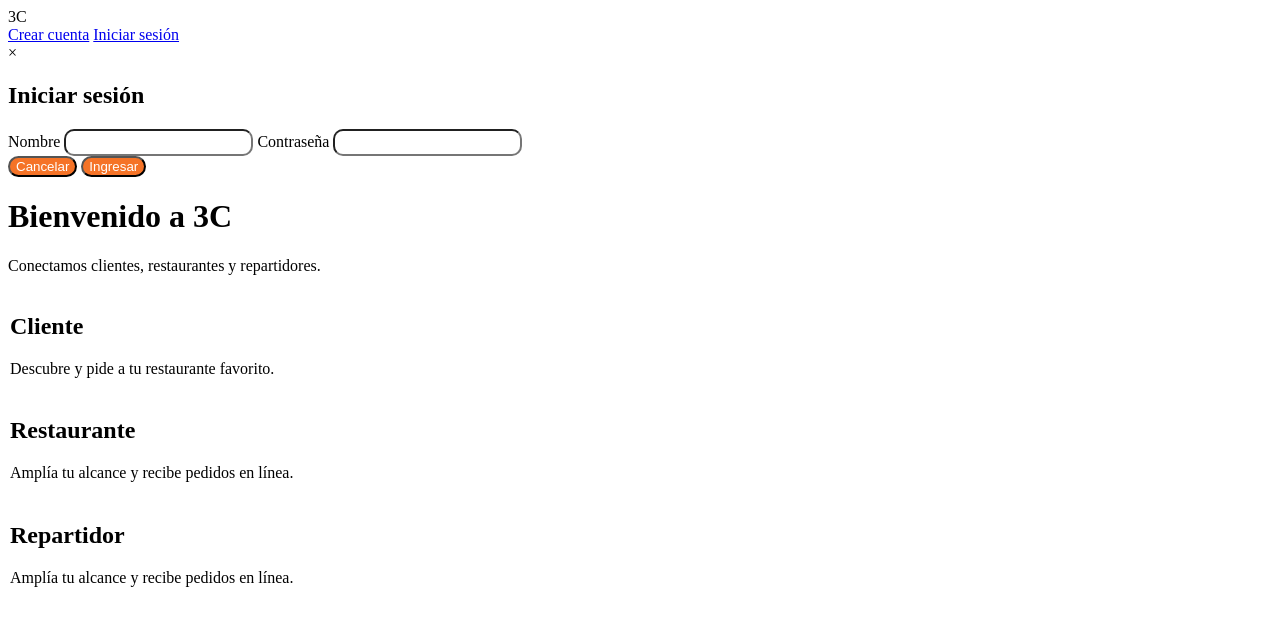
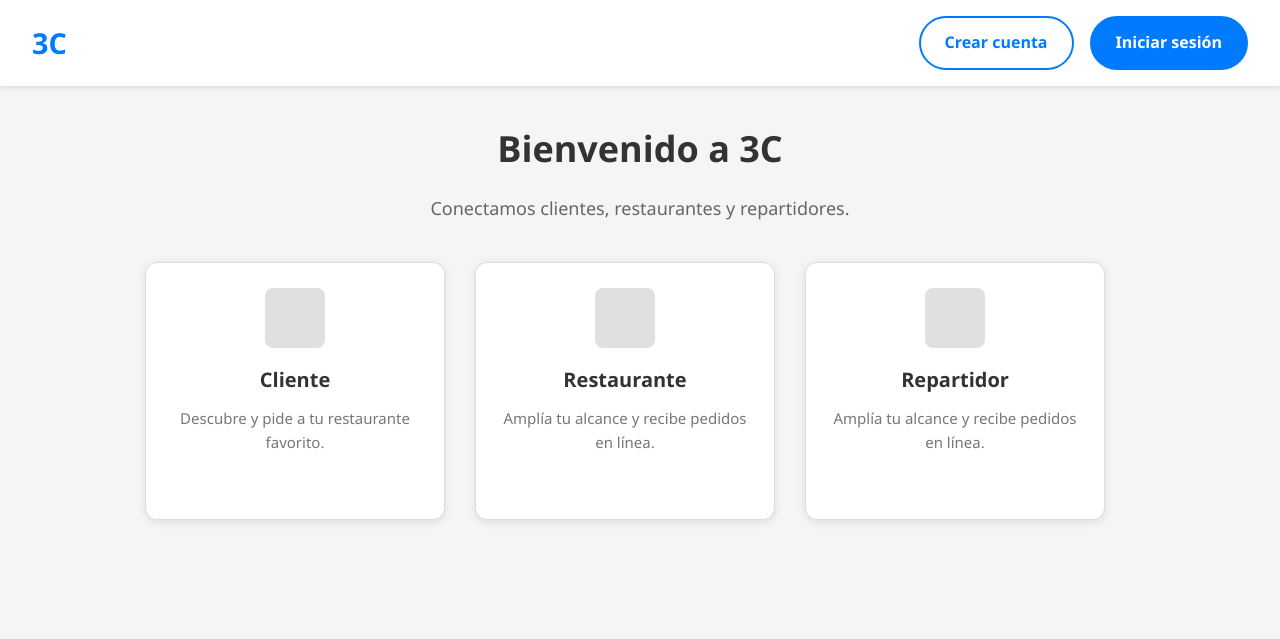
Before and after one commit to WraithLion/3C-Compra-tu-Comida-con-Comodidad, a Django app: page / in a window 1280 px wide. Shown: the top 639 px of the page. Run offline with Django 5.2, Linux system fonts and the light colour scheme.

Commit message:
Creación de sitios para repartidor y cliente

```diff
--- a/sitio_3C/static/css/styles.css
+++ b/sitio_3C/static/css/styles.css
@@ -1,59 +1,238 @@
-html,body{
-    box-sizing:border-box
+* {
+  margin: 0;
+  padding: 0;
+  box-sizing: border-box;
 }
 
-.container{
-display:grid;
-gap:1em;
+body {
+  font-family: 'Segoe UI', sans-serif;
+  background-color: #f5f5f5;
+  color: #333;
+  line-height: 1.6;
 }
 
-.panel{
-box-sizing:border-box;
-padding:2px 2px;
-border-radius:20px;
+.main-header {
+    display: flex;
+    justify-content: space-between;
+    align-items: center;
+    padding: 1rem 2rem;
+    background-color: white;
+    box-shadow: 0 2px 5px rgba(0,0,0,0.1);
+    position: fixed;
+    width: 100%;
+    top: 0;
+    z-index: 1000;
 }
 
-.card{
-box-sizing:border-box;
-padding:2px 2px;
-border-radius:20px;
+.brand {
+    font-size: 1.8rem;
+    font-weight: bold;
+    color: #007bff; /* Color azul para "3C" */
 }
 
-.metrics{
-display:grid;
-}
-.hidden{
-    visibility: hidden;
-}
-/* Estilizando el formulario */
-
-/* Formato a los campos de entrada */
-input{
-    padding:4px 4px;
-    box-sizing:border-box;
-    border-radius:10px;
-    color:#180501;
+.nav-menu {
+    display: flex;
+    gap: 1rem;
 }
 
-/* Estilo cuando un campo es seleccionado */
-
-input:focus-visible{
-padding:3px 3px;
-box-sizing:border-box;
-border-radius:10px;
-color:#180501;
+.nav-link {
+    color: #007bff;
+    text-decoration: none;
+    padding: 0.75rem 1.5rem;
+    border: 2px solid #007bff;
+    border-radius: 50px;
+    font-weight: 600;
+    transition: all 0.3s ease;
 }
 
-/* Formato para los botones */
-
-button{
-border-radius:20px;
-color:white;
-background-color:#F57327;
+.nav-link:hover {
+    background-color: #007bff;
+    color: white;
 }
 
-/* Estilo al pasar encima del boton */
+.nav-link.active {
+    background-color: #007bff;
+    color: white;
+}
 
-button:hover{
-background-color:#27A9F5;
+/* Sección principal */
+.welcome-section {
+  padding: 120px 40px;
+  text-align: center;
 }
+
+.welcome-section h1 {
+  font-size: 36px;
+  margin-bottom: 16px;
+}
+
+.welcome-section p {
+  color: #666;
+  font-size: 18px;
+  margin-bottom: 40px;
+}
+
+/* Tarjetas en fila horizontal (desktop) */
+.role-cards {
+  display: flex;
+  justify-content: center;
+  gap: 30px;
+  max-width: 1200px;
+  margin: 0 auto;
+}
+
+.card {
+  flex: 1;
+  max-width: 300px;
+  background-color: white;
+  border: 1px solid #ddd;
+  border-radius: 12px;
+  padding: 25px;
+  text-align: center;
+  box-shadow: 0 2px 8px rgba(0,0,0,0.1);
+  transition: transform 0.2s;
+}
+
+.card:hover {
+  transform: translateY(-4px);
+}
+
+.card.selected {
+  border: 2px solid #4a90e2;
+  background-color: #f0f8ff;
+}
+
+.placeholder-image {
+  width: 60px;
+  height: 60px;
+  background-color: #e0e0e0;
+  border-radius: 8px;
+  margin: 0 auto 16px;
+  display: block;
+}
+
+.card h2 {
+  font-size: 20px;
+  margin-bottom: 10px;
+}
+
+.card p {
+  font-size: 15px;
+  color: #777;
+}
+
+
+/* MODAL PARA INICIAR SESION Y CREAR CUENTA IH */
+
+/* Estilo del modal (fondo oscuro) */
+.modal {
+  display: none;
+  position: fixed;
+  z-index: 1000;
+  left: 0;
+  top: 0;
+  width: 100%;
+  height: 100%;
+  background-color: rgba(0,0,0,0.5);
+  align-items: center;
+  justify-content: center;
+}
+
+/* Contenido del modal */
+/* Estilo del modal */
+.modal {
+  display: none;
+  position: fixed;
+  z-index: 1000;
+  left: 0;
+  top: 0;
+  width: 100%;
+  height: 100%;
+  background-color: rgba(0,0,0,0.5);
+  align-items: center;
+  justify-content: center;
+}
+
+/* Contenido del modal */
+.modal-content {
+  background-color: white;
+  padding: 30px;
+  border-radius: 12px;
+  width: 90%;
+  max-width: 400px;
+  position: relative;
+  box-shadow: 0 4px 20px rgba(0,0,0,0.2);
+}
+
+/* Botón de cerrar */
+.close {
+  position: absolute;
+  top: 10px;
+  right: 20px;
+  font-size: 28px;
+  font-weight: bold;
+  cursor: pointer;
+  color: #555;
+}
+
+.close:hover {
+  color: #000;
+}
+
+/* Formulario */
+.modal-content h2 {
+  text-align: center;
+  margin-bottom: 20px;
+  font-size: 24px;
+}
+
+.modal-content label {
+  display: block;
+  margin-top: 15px;
+  margin-bottom: 5px;
+  font-weight: 600;
+  color: #333;
+}
+
+.modal-content input {
+  width: 100%;
+  padding: 12px;
+  border: 1px solid #ddd;
+  border-radius: 8px;
+  font-size: 16px;
+  box-sizing: border-box;
+}
+
+/* Botones del modal */
+.modal-buttons {
+  display: flex;
+  justify-content: space-between;
+  margin-top: 25px;
+}
+
+.btn-cancelar,
+.btn-ingresar {
+  padding: 10px 20px;
+  border: none;
+  border-radius: 8px;
+  font-size: 16px;
+  cursor: pointer;
+}
+
+.btn-cancelar {
+  background-color: #e0e0e0;
+  color: #333;
+}
+
+.btn-cancelar:hover {
+  background-color: #d0d0d0;
+}
+
+.btn-ingresar {
+  background-color: #4a90e2;
+  color: white;
+}
+
+.btn-ingresar:hover {
+  background-color: #3a7bc8;
+}
--- /dev/null
+++ b/sitio_3C/templates/cliente/Pantalla_principal_cliente.html
@@ -0,0 +1 @@
+<link rel="stylesheet" href="/static/css/restaurante/styles.css" />
```
Also changed, not shown: sitio_3C/templates/repartidor/Pantalla_principal_repartidor.html (added).
